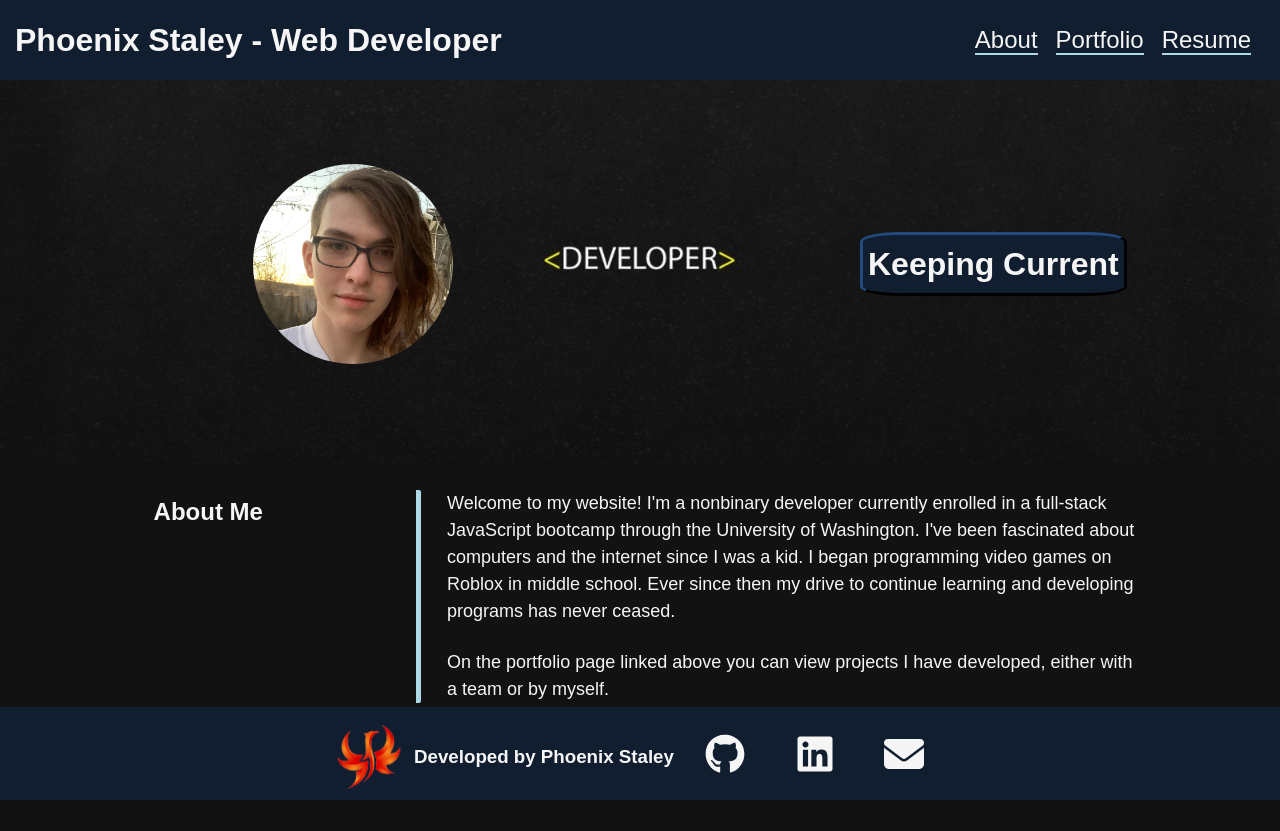
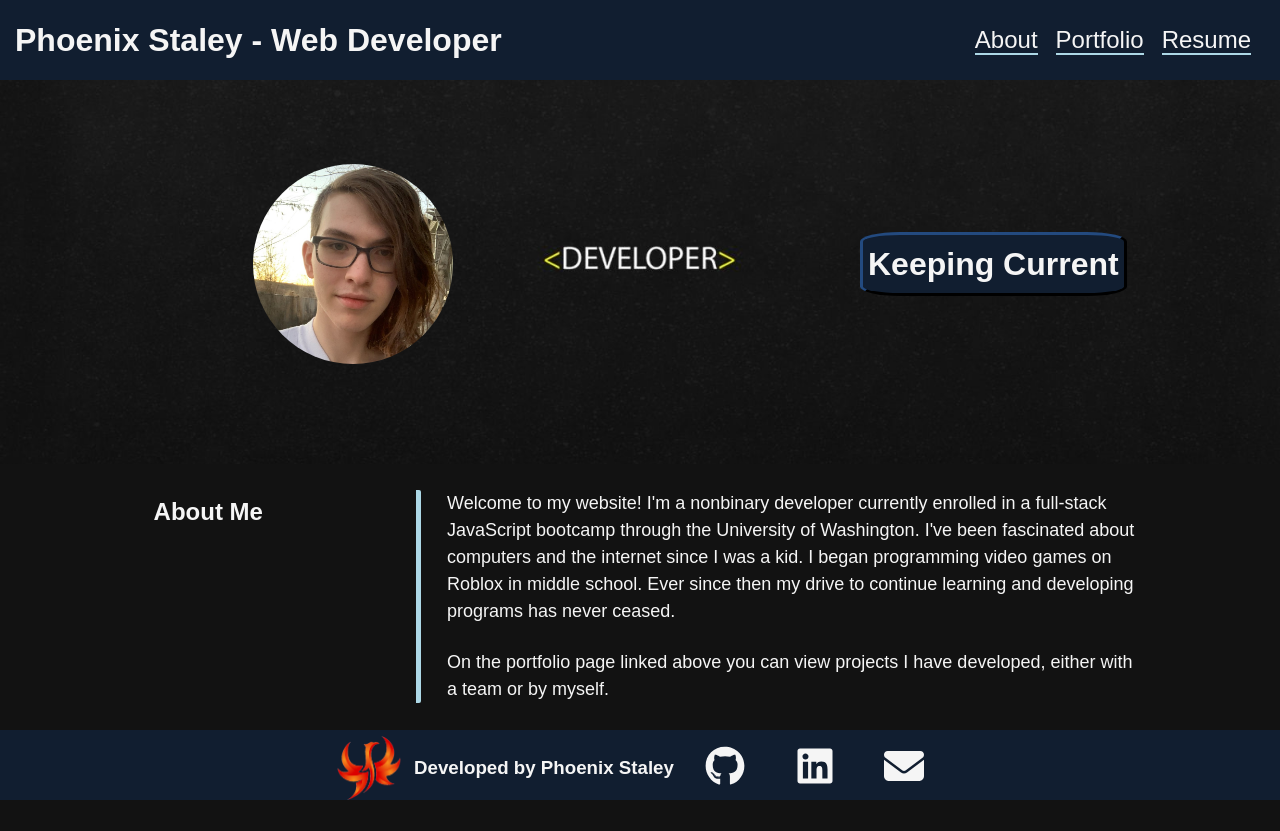
Before and after one commit to Phoenix-Staley/myReactPortfolio, a React (Create React App) app: page / in a window 1280 px wide. Built offline with nearby package versions, Linux system fonts and the light colour scheme.

Commit message:
Add max-height to footer on large screens

```diff
--- a/src/App.css
+++ b/src/App.css
@@ -280,6 +280,7 @@ a:first-child .project-title {
   padding-top: 0.5%;
   background-color: var(--blue);
   text-align: center;
+  max-height: 8%;
 }
 
 #relative-footer h3 {
```
